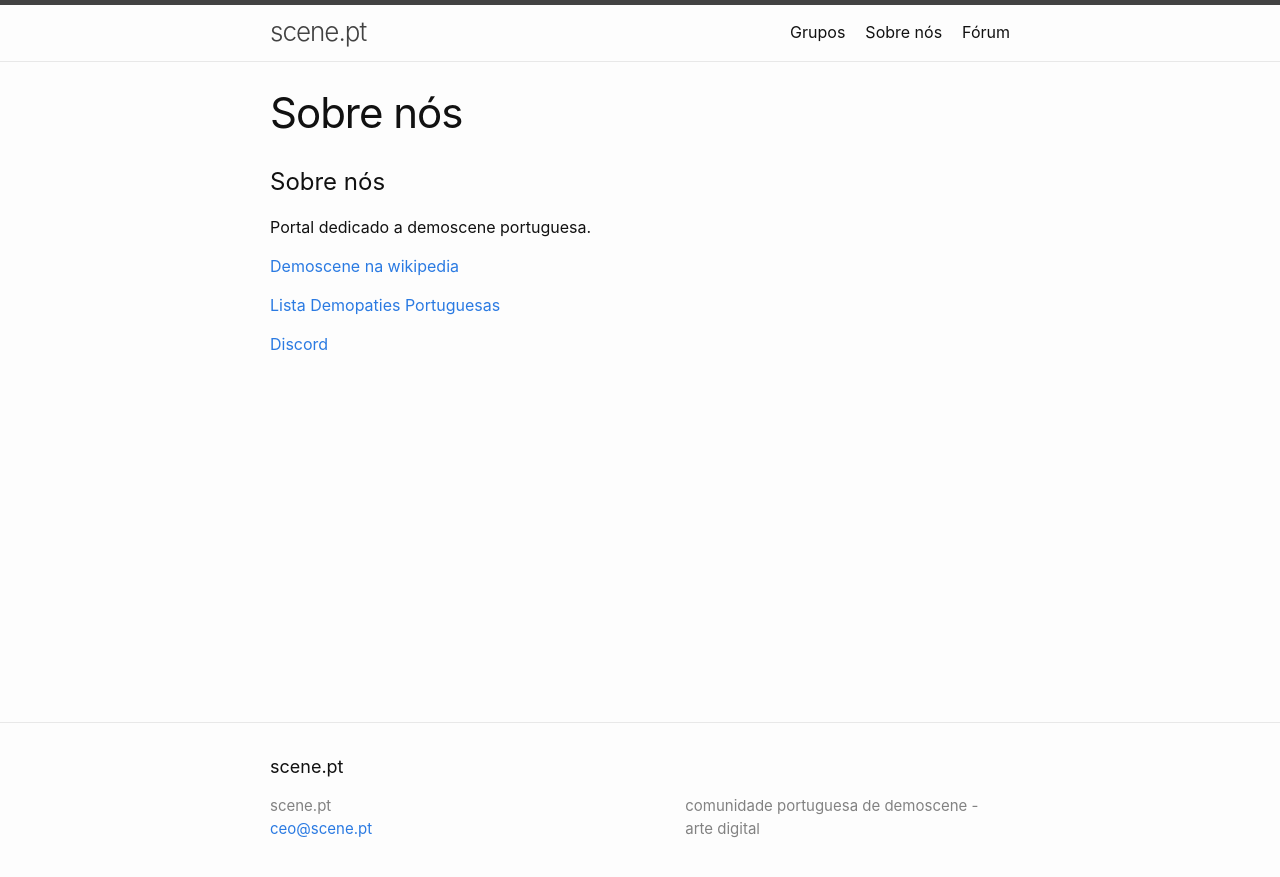
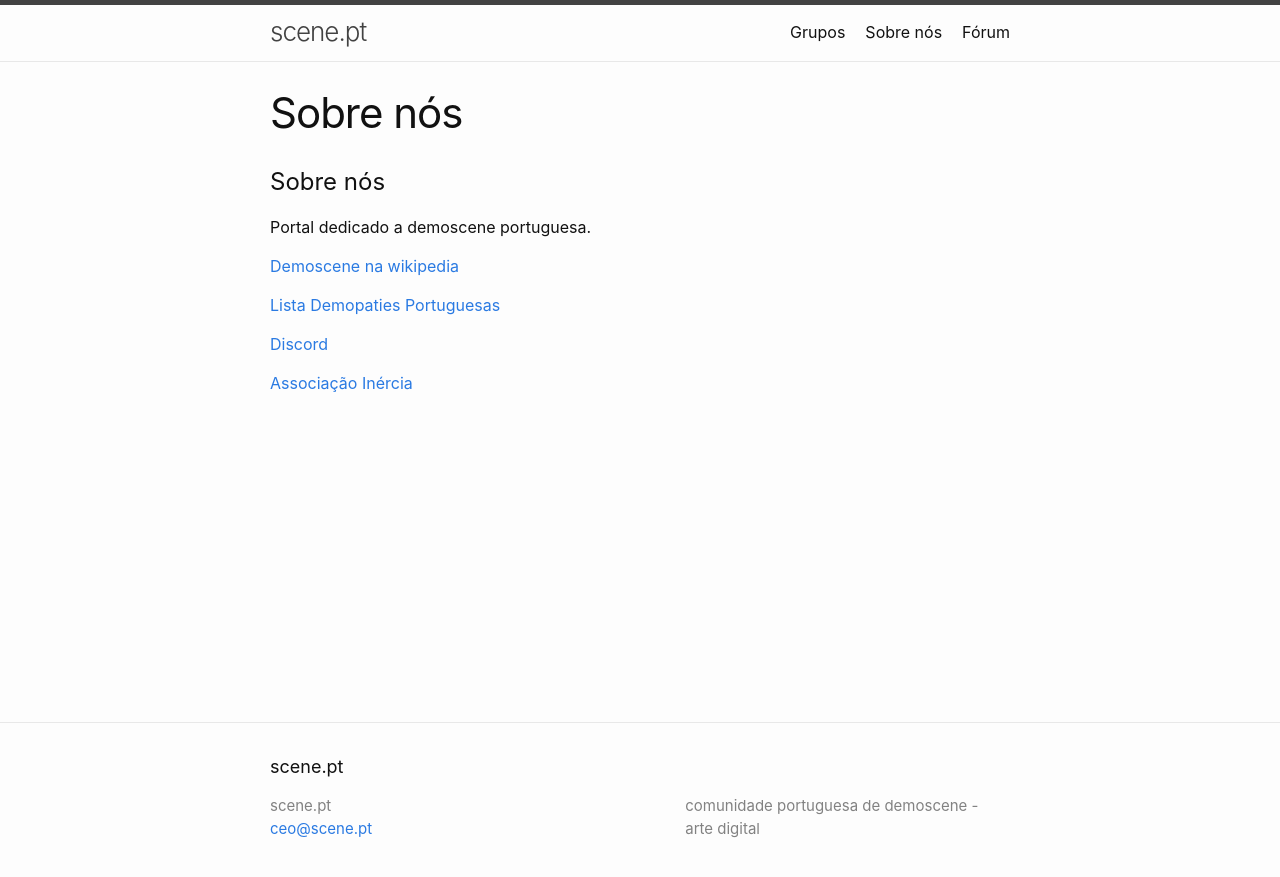
Before and after one commit to pcardoso/scenept, a Jekyll site: the page built from sobre_nos.markdown, in a window 1280 px wide. Shown: the top 877 px of the page. Built offline with Jekyll 4.4.1, drawn with Linux system fonts in a browser that asks for light colours.

Commit message:
Update sobre_nos.markdown (#5)

```diff
--- a/sobre_nos.markdown
+++ b/sobre_nos.markdown
@@ -13,3 +13,5 @@ Portal dedicado a demoscene portuguesa.
 [Lista Demopaties Portuguesas](https://www.demoparty.net/country/portugal)
 
 [Discord](https://discord.gg/tWjywbbj93)
+
+[Associação Inércia](https://inercia.pt)
```
